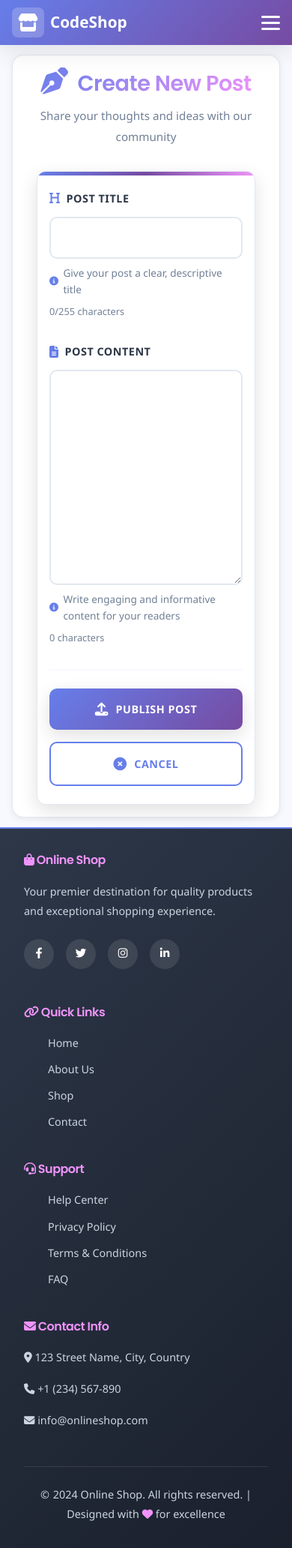
After one commit to AlisherXujanov/CodeSchool-django-project-1, a Django app: page /create_post/ in a window 390 px wide. The commit adds this page. Shown: the whole page at 75% size. Run offline with Django 5.2, Linux system fonts and the light colour scheme.

Commit message:
Add posts functionality with views, forms, and templates; update navigation

```diff
--- a/backend/backend/urls.py
+++ b/backend/backend/urls.py
@@ -23,4 +23,8 @@ urlpatterns = [
     path('', views.home),
     path('home/', views.home, name='home'),
     path('about/', views.about, name='about'),
+
+
+    path('posts/', views.posts, name='posts'),
+    path('create_post/', views.create_post, name='create_post'),
 ]
--- /dev/null
+++ b/backend/online_shop/forms.py
@@ -0,0 +1,7 @@
+from django import forms
+
+
+
+class PostsForm(forms.Form):
+    title = forms.CharField(max_length=255)
+    content = forms.CharField(widget=forms.Textarea)
--- a/backend/online_shop/views.py
+++ b/backend/online_shop/views.py
@@ -1,4 +1,5 @@
 from django.shortcuts import render
+from .forms import PostsForm
 
 # Create your views here.
 
@@ -15,5 +16,16 @@ def about(request):
     return render(request, "about.html", context)
 
 
+def posts(request):
+    return render(request, "posts.html")
+
+
+def create_post(request):
+    context = {
+        "form": PostsForm()
+    }
+    return render(request, "create_post.html", context)
+
+
 # request  =>  surov
 # response =>  javob
--- /dev/null
+++ b/backend/templates/create_post.html
@@ -0,0 +1,383 @@
+{% extends 'base.html' %}
+
+{% block title %}Create New Post - Online Shop{% endblock %}
+
+{% block content %}
+<style>
+    /* ===== CREATE POST PAGE STYLES ===== */
+    .create-post-container {
+        max-width: 700px;
+        margin: 0 auto;
+        padding: 0 1rem;
+    }
+
+    .page-header {
+        text-align: center;
+        margin-bottom: 3rem;
+    }
+
+    .page-header h1 {
+        font-size: 2.5rem;
+        margin-bottom: 0.8rem;
+        background: linear-gradient(135deg, var(--primary-color), var(--tertiary-color));
+        -webkit-background-clip: text;
+        -webkit-text-fill-color: transparent;
+        background-clip: text;
+    }
+
+    .page-header p {
+        color: var(--text-light);
+        font-size: 1.05rem;
+    }
+
+    /* ===== FORM CARD ===== */
+    .form-card {
+        background: white;
+        border-radius: 15px;
+        padding: 2.5rem;
+        box-shadow: var(--shadow-md);
+        border: 1px solid var(--border-color);
+        position: relative;
+        overflow: hidden;
+    }
+
+    .form-card::before {
+        content: '';
+        position: absolute;
+        top: 0;
+        left: 0;
+        right: 0;
+        height: 5px;
+        background: linear-gradient(90deg, var(--primary-color), var(--secondary-color), var(--tertiary-color));
+    }
+
+    /* ===== FORM FIELDS ===== */
+    .form-group {
+        margin-bottom: 2rem;
+        display: flex;
+        flex-direction: column;
+    }
+
+    .form-group:last-of-type {
+        margin-bottom: 0;
+    }
+
+    .form-group label {
+        font-weight: 600;
+        color: var(--text-dark);
+        margin-bottom: 0.8rem;
+        font-size: 0.95rem;
+        text-transform: uppercase;
+        letter-spacing: 0.5px;
+        display: flex;
+        align-items: center;
+        gap: 0.5rem;
+    }
+
+    .form-group label i {
+        color: var(--primary-color);
+        font-size: 1rem;
+    }
+
+    .form-group input,
+    .form-group textarea {
+        padding: 1rem;
+        border: 2px solid var(--border-color);
+        border-radius: 10px;
+        font-family: 'Inter', sans-serif;
+        font-size: 0.95rem;
+        color: var(--text-dark);
+        transition: var(--transition);
+        background: white;
+    }
+
+    .form-group input:focus,
+    .form-group textarea:focus {
+        outline: none;
+        border-color: var(--primary-color);
+        box-shadow: 0 0 0 3px rgba(102, 126, 234, 0.1);
+        background: white;
+    }
+
+    .form-group input[type="text"]::placeholder,
+    .form-group textarea::placeholder {
+        color: #a0aec0;
+    }
+
+    .form-group textarea {
+        resize: vertical;
+        min-height: 200px;
+        font-family: 'Inter', sans-serif;
+        line-height: 1.6;
+    }
+
+    /* ===== CHARACTER COUNT ===== */
+    .char-count {
+        font-size: 0.8rem;
+        color: var(--text-light);
+        margin-top: 0.5rem;
+        transition: var(--transition);
+    }
+
+    .char-count.warning {
+        color: #f6ad55;
+    }
+
+    /* ===== FORM ACTIONS ===== */
+    .form-actions {
+        display: flex;
+        gap: 1rem;
+        margin-top: 2.5rem;
+        padding-top: 2rem;
+        border-top: 2px solid var(--light-bg);
+    }
+
+    .btn-submit,
+    .btn-cancel {
+        flex: 1;
+        padding: 1rem;
+        border-radius: 10px;
+        border: none;
+        font-weight: 600;
+        font-size: 0.9rem;
+        text-transform: uppercase;
+        letter-spacing: 0.5px;
+        cursor: pointer;
+        transition: var(--transition);
+        display: flex;
+        align-items: center;
+        justify-content: center;
+        gap: 0.6rem;
+    }
+
+    .btn-submit {
+        background: linear-gradient(135deg, var(--primary-color), var(--secondary-color));
+        color: white;
+        box-shadow: var(--shadow-md);
+    }
+
+    .btn-submit:hover:not(:disabled) {
+        transform: translateY(-2px);
+        box-shadow: var(--shadow-lg);
+    }
+
+    .btn-submit:disabled {
+        opacity: 0.6;
+        cursor: not-allowed;
+    }
+
+    .btn-cancel {
+        background: white;
+        color: var(--primary-color);
+        border: 2px solid var(--primary-color);
+    }
+
+    .btn-cancel:hover {
+        background: var(--light-bg);
+        transform: translateY(-2px);
+    }
+
+    .btn-submit i,
+    .btn-cancel i {
+        font-size: 1.1rem;
+    }
+
+    /* ===== HELP TEXT ===== */
+    .help-text {
+        font-size: 0.85rem;
+        color: var(--text-light);
+        margin-top: 0.5rem;
+        display: flex;
+        align-items: center;
+        gap: 0.4rem;
+    }
+
+    .help-text i {
+        color: var(--primary-color);
+        font-size: 0.75rem;
+    }
+
+    /* ===== ERROR MESSAGES ===== */
+    .error-message {
+        background: #fee;
+        border-left: 4px solid #c33;
+        color: #c33;
+        padding: 1rem;
+        border-radius: 8px;
+        margin-bottom: 1.5rem;
+        display: flex;
+        align-items: center;
+        gap: 0.8rem;
+    }
+
+    .error-message i {
+        font-size: 1.2rem;
+        flex-shrink: 0;
+    }
+
+    /* ===== SUCCESS ANIMATION ===== */
+    @keyframes slideIn {
+        from {
+            opacity: 0;
+            transform: translateY(-10px);
+        }
+        to {
+            opacity: 1;
+            transform: translateY(0);
+        }
+    }
+
+    .form-card {
+        animation: slideIn 0.3s ease-out;
+    }
+
+    /* ===== RESPONSIVE ===== */
+    @media (max-width: 768px) {
+        .page-header h1 {
+            font-size: 2rem;
+        }
+
+        .form-card {
+            padding: 1.8rem 1.2rem;
+        }
+
+        .form-actions {
+            flex-direction: column;
+        }
+
+        .btn-submit,
+        .btn-cancel {
+            width: 100%;
+        }
+    }
+
+    @media (max-width: 480px) {
+        .page-header {
+            margin-bottom: 2rem;
+        }
+
+        .page-header h1 {
+            font-size: 1.8rem;
+        }
+
+        .page-header p {
+            font-size: 0.95rem;
+        }
+
+        .form-card {
+            padding: 1.5rem 1rem;
+            border-radius: 12px;
+        }
+
+        .form-group label {
+            font-size: 0.9rem;
+        }
+
+        .form-group input,
+        .form-group textarea {
+            font-size: 16px;
+            padding: 0.85rem;
+        }
+
+        .form-group textarea {
+            min-height: 150px;
+        }
+
+        .form-actions {
+            margin-top: 2rem;
+            padding-top: 1.5rem;
+        }
+    }
+</style>
+
+<main class="create-post-container">
+    <div class="page-header">
+        <h1><i class="fas fa-pen-nib" style="margin-right: 0.8rem; font-size: 2.3rem;"></i>Create New Post</h1>
+        <p>Share your thoughts and ideas with our community</p>
+    </div>
+
+    <div class="form-card">
+        <form method="POST" id="createPostForm">
+            {% csrf_token %}
+
+            <!-- Title Field -->
+            <div class="form-group">
+                <label for="id_title">
+                    <i class="fas fa-heading"></i> Post Title
+                </label>
+                {{ form.title }}
+                <span class="help-text">
+                    <i class="fas fa-info-circle"></i>
+                    Give your post a clear, descriptive title
+                </span>
+                <span class="char-count"><span class="count">0</span>/255 characters</span>
+            </div>
+
+            <!-- Content Field -->
+            <div class="form-group">
+                <label for="id_content">
+                    <i class="fas fa-file-alt"></i> Post Content
+                </label>
+                {{ form.content }}
+                <span class="help-text">
+                    <i class="fas fa-info-circle"></i>
+                    Write engaging and informative content for your readers
+                </span>
+                <span class="char-count"><span class="count">0</span> characters</span>
+            </div>
+
+            <!-- Form Actions -->
+            <div class="form-actions">
+                <button type="submit" class="btn-submit">
+                    <i class="fas fa-upload"></i>
+                    Publish Post
+                </button>
+                <a href="{% url 'posts' %}" class="btn-cancel" style="text-decoration: none;">
+                    <i class="fas fa-times-circle"></i>
+                    Cancel
+                </a>
+            </div>
+        </form>
+    </div>
+</main>
+
+<script>
+    // Character Counter
+    document.addEventListener('DOMContentLoaded', function() {
+        const titleField = document.getElementById('id_title');
+        const contentField = document.getElementById('id_content');
+        const titleCount = document.querySelector('.form-group:nth-child(1) .char-count .count');
+        const contentCount = document.querySelector('.form-group:nth-child(2) .char-count .count');
+
+        if (titleField) {
+            titleField.addEventListener('input', function() {
+                titleCount.textContent = this.value.length;
+                const charCountSpan = this.parentElement.querySelector('.char-count');
+                if (this.value.length > 200) {
+                    charCountSpan.classList.add('warning');
+                } else {
+                    charCountSpan.classList.remove('warning');
+                }
+            });
+        }
+
+        if (contentField) {
+            contentField.addEventListener('input', function() {
+                contentCount.textContent = this.value.length;
+            });
+        }
+
+        // Form Validation
+        const form = document.getElementById('createPostForm');
+        form.addEventListener('submit', function(e) {
+            const title = titleField.value.trim();
+            const content = contentField.value.trim();
+
+            if (!title || !content) {
+                e.preventDefault();
+                alert('Please fill in all fields');
+            }
+        });
+    });
+</script>
+{% endblock content %}
--- a/backend/templates/nav.html
+++ b/backend/templates/nav.html
@@ -233,7 +233,7 @@
             <ul class="nav-links">
                 <li><a href="{% url 'home' %}" class="nav-link">Home</a></li>
                 <li><a href="{% url 'about' %}" class="nav-link">About</a></li>
-                <li><a href="#" class="nav-link">Products</a></li>
+                <li><a href="{% url 'posts' %}" class="nav-link">Posts</a></li>
                 <li><a href="#" class="nav-link">Contact</a></li>
             </ul>
 
```
Also changed, not shown: backend/templates/posts.html (added, +337 -0 lines).
